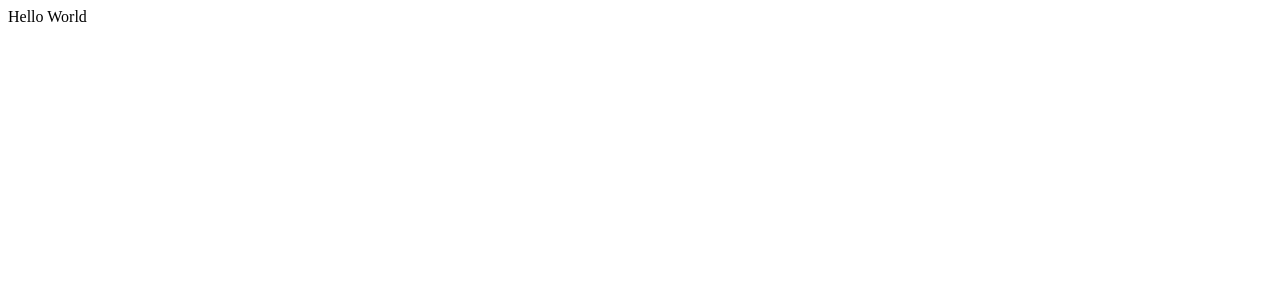
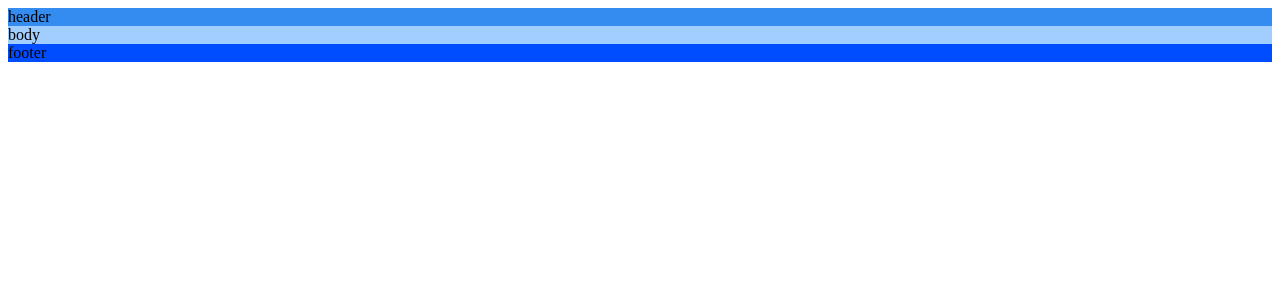
Before and after one commit to Jtstin/scheduling-app, a React (Vite) app in the folder schedule-ui/: page / in a window 1280 px wide. Shown: the top 300 px of the page. Built offline with nearby package versions, Linux system fonts and the light colour scheme.

Commit message:
added header, body and footer

```diff
--- a/schedule-ui/App.tsx
+++ b/schedule-ui/App.tsx
@@ -1,4 +1,14 @@
 import React from "react";
 import { render } from "react-dom";
 
-render(<div>Hello World</div>, document.getElementById("app"));
+const App = () => {
+  return (
+    <div>
+      <div className="sch-header">header</div>
+      <div className="sch-body">body</div>
+      <div className="sch-footer">footer</div>
+    </div>
+  );
+};
+
+render(<App />, document.getElementById("app"));
--- a/schedule-ui/index.html
+++ b/schedule-ui/index.html
@@ -1,4 +1,7 @@
 <html>
+  <head>
+    <link rel="stylesheet" type="text/css" href="schedule.css" />
+  </head>
   <body>
     <div id="app"></div>
     <script src="./App.tsx"></script>
--- /dev/null
+++ b/schedule-ui/schedule.css
@@ -0,0 +1,11 @@
+.sch-header {
+  background-color: rgb(52, 139, 240);
+}
+
+.sch-body {
+  background-color: rgb(161, 205, 255);
+}
+
+.sch-footer {
+  background-color: rgb(0, 76, 255);
+}
```
Also changed, not shown: 1 other file (tests, documents, lock files or other folders).
